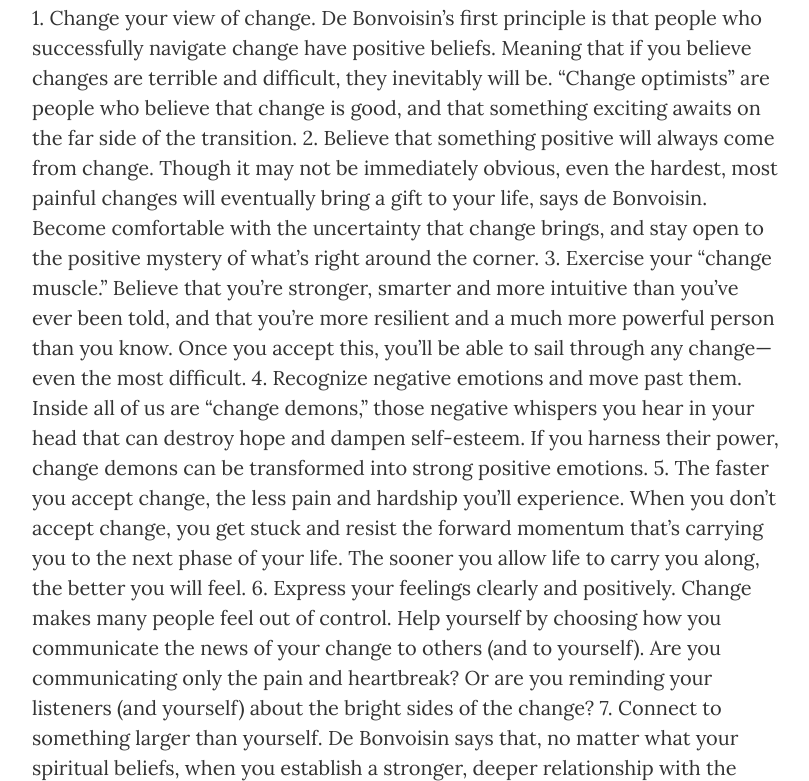
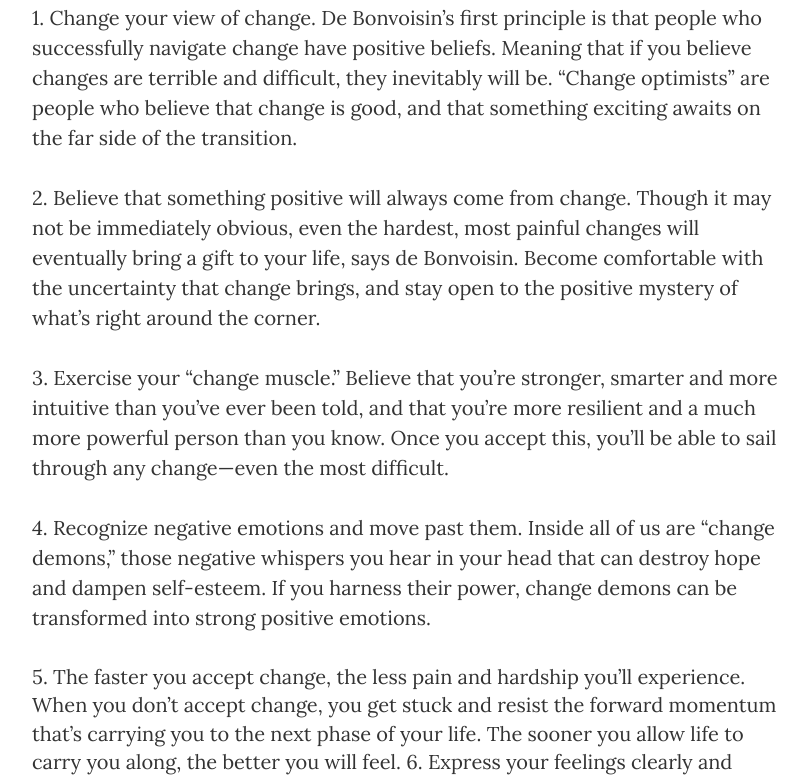
Before and after one commit to kathleenblaza/DyanneBlazaBlog, a website: page post2.html in a window 1280 px wide. Shown: the part 553-1334 px from the top of the page, without its empty margins (233-1042 px from the left). Drawn offline with nearby package versions, Linux system fonts and the light colour scheme.

Commit message:
Update post2.html

```diff
--- a/post2.html
+++ b/post2.html
@@ -91,18 +91,18 @@
                    <p> 1. Change your view of change.
 De Bonvoisin’s first principle is that people who successfully navigate change have positive beliefs. Meaning that if you believe changes are terrible and difficult, they inevitably will be.
 
-“Change optimists” are people who believe that change is good, and that something exciting awaits on the far side of the transition.
+“Change optimists” are people who believe that change is good, and that something exciting awaits on the far side of the transition.</p>
 
-2. Believe that something positive will always come from change.
+<p>2. Believe that something positive will always come from change.
 Though it may not be immediately obvious, even the hardest, most painful changes will eventually bring a gift to your life, says de Bonvoisin.
 
-Become comfortable with the uncertainty that change brings, and stay open to the positive mystery of what’s right around the corner.
+Become comfortable with the uncertainty that change brings, and stay open to the positive mystery of what’s right around the corner.</p>
 
-3. Exercise your “change muscle.”
-Believe that you’re stronger, smarter and more intuitive than you’ve ever been told, and that you’re more resilient and a much more powerful person than you know. Once you accept this, you’ll be able to sail through any change—even the most difficult.
+<p>3. Exercise your “change muscle.”
+Believe that you’re stronger, smarter and more intuitive than you’ve ever been told, and that you’re more resilient and a much more powerful person than you know. Once you accept this, you’ll be able to sail through any change—even the most difficult.</p>
 
-4. Recognize negative emotions and move past them.
-Inside all of us are “change demons,” those negative whispers you hear in your head that can destroy hope and dampen self-esteem. If you harness their power, change demons can be transformed into strong positive emotions.
+<p>4. Recognize negative emotions and move past them.
+Inside all of us are “change demons,” those negative whispers you hear in your head that can destroy hope and dampen self-esteem. If you harness their power, change demons can be transformed into strong positive emotions.</p>
 
 5. The faster you accept change, the less pain and hardship you’ll experience.
 When you don’t accept change, you get stuck and resist the forward momentum that’s carrying you to the next phase of your life. The sooner you allow life to carry you along, the better you will feel.
```
